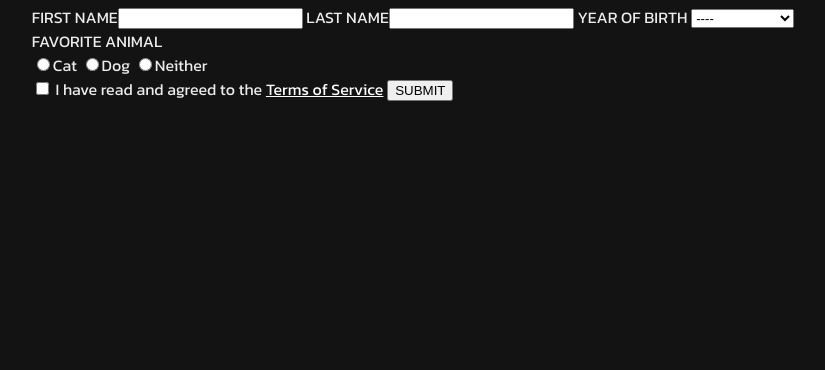
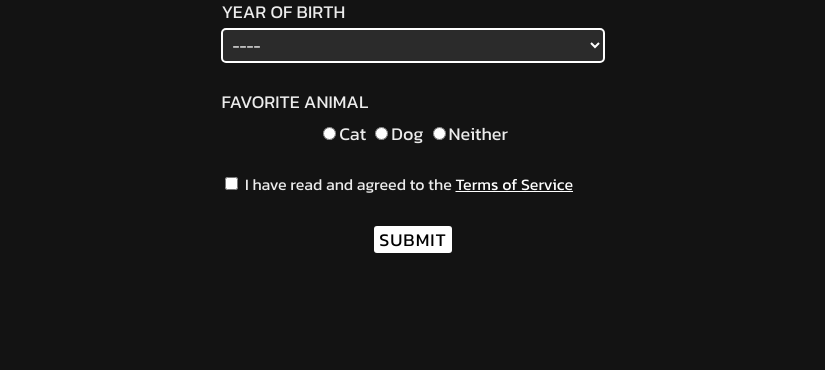
Before and after one commit to RathGate/GT_Exercices_Corbel_Marianne, a plain HTML site: page GoLang/5. Formulaires to go/templates/index.html in a window 1280 px wide. Shown: the part 430-800 px from the top of the page, without its empty margins (227-1052 px from the left). Drawn offline with Linux system fonts and the light colour scheme; files that its build step writes are made by us from their sources; files whose address does not match are found by name.

Commit message:
fixed missing css in form exercice

```diff
--- a/GoLang/5. Formulaires to go/assets/styles.css
+++ b/GoLang/5. Formulaires to go/assets/styles.css
@@ -40,6 +40,70 @@ main {
     justify-content: center;
 }
 
+form {
+    font-size: 18px;
+    width: 100%;
+    max-width: 400px;
+    display: flex;
+    flex-direction: column;
+    gap: 10px;
+}
+input[type="submit"] {
+    width: fit-content;
+    margin: auto;
+    font-size: 18px;
+    margin-top: 20px;
+}
+.animal-radio {
+    width: fit-content;
+    margin: auto;
+}
+.animal-label {
+    display: flex;
+    flex-direction: column;
+    gap: 5px;
+}
+label:not(.tos-label, .inline-label) {
+    display: flex;
+    gap: 3px;
+    flex-direction: column;
+}
+.tos-label {
+    margin-top: 15px;
+    font-size: 16px;
+}
+input[type="text"], select {
+    font-size: 15px;
+    padding: 3px 5px;
+    font-family: "Kanit", sans-serif;
+    border-radius: 5px;
+    background-color: rgb(255, 255, 255, 0.1);
+    outline: none;
+    border: 2px solid white;
+    transition: border .1s ease;
+    color: white;
+}
+input[type="text"]:focus-visible, select:focus-visible, input[type="text"]:hover, select:hover {
+    border: 2px solid cyan;
+}
+.animal-label {
+    margin-top: 15px;
+}
+input[type="submit"] {
+    font-family: "Kanit", sans-serif;
+    padding: 0 5px;
+    letter-spacing: 1px;
+    background-color: white;
+    border-radius: 3px;
+    cursor: pointer;
+    transition: .2s ease;
+    border: none;
+    outline: none;
+}
+input[type="submit"]:hover {
+    background-color: yellowgreen;
+    color: white;
+}
 @media screen and (max-width: 550px) {
     header {
         height: 65px;
@@ -50,4 +114,16 @@ main {
     .logo {
         height: 35px;
     }
+    h1{
+        font-size: 28px;
+    }
+    form {
+        font-size: 14px;
+    }
+    .tos-label {
+        font-size: 14px;
+    }
+    input[type="submit"] {
+        font-size: 16px;
+    }
 }
```
